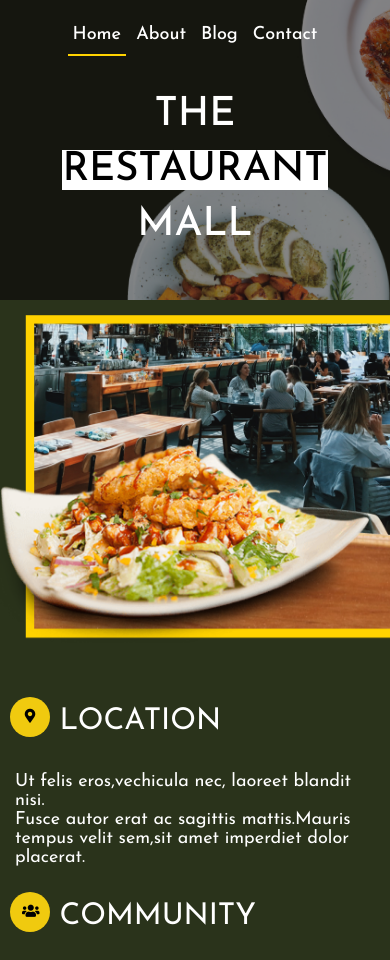
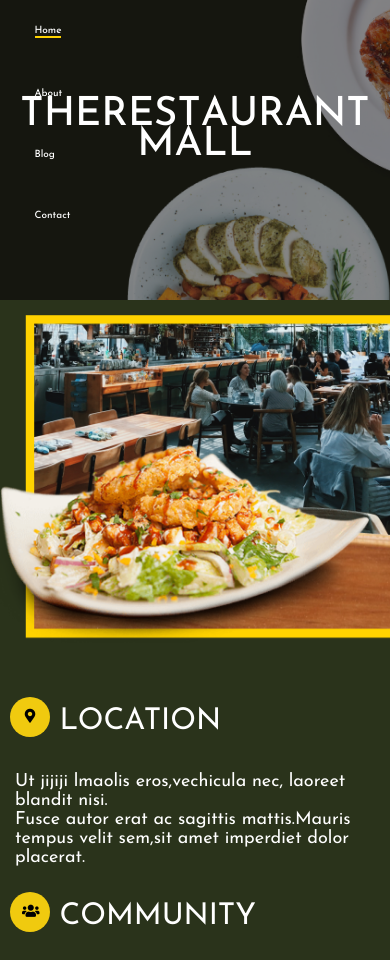
Before and after one commit to yadavan100/YadavanAravinthan-project1, a plain HTML site: page index.html in a window 390 px wide. Shown: the top 960 px of the page. Drawn offline with Linux system fonts and the light colour scheme.

Commit message:
new change

```diff
--- a/css/style.css
+++ b/css/style.css
@@ -15,6 +15,19 @@ h1{
 	font-weight: 500;
 	color: #fff;
 	text-transform: uppercase;
+}
+
+span{
+	opacity: 0;
+	transition: all 1s ease;
+	transform: translateY(50px);
+	display: inline-block;
+
+}
+
+span.fade{
+	opacity: 1;
+	transform: translateY(0px);
 }
 h2{
 	font-size: 45px;
@@ -556,6 +569,7 @@ a{
 }
 .contact-page .social-icon{
 	padding-top: 50px;
+	cursor: pointer;
 }
 
 .contact-page ul{
@@ -644,8 +658,12 @@ a{
 	color: #fff;
 }
 
+
+
+
+
 .contact-page .btn input[type=submit]{
-	background: #FDD80A;
+	background: #f9fd0d;
     width: 94%;
     text-align: center;
     text-decoration: none;
@@ -660,6 +678,27 @@ a{
     padding: 8px 0px;
     padding-top: 15px;
     margin-top: 20px;
+	overflow: hidden;
+}
+
+.btn::before{
+	position: absolute;
+	top: var(--y);
+	left:var(--x);
+	transition: width 0.5s, height 0.5s;
+
+}
+
+.contact-page .btn:hover input[type=submit] {
+
+
+
+	background:#110dfd ;
+
+}
+
+
+
 }
 .contact-page .contact-form input,textarea:focus{
 	outline: none !important;
@@ -704,28 +743,33 @@ a{
 }
 .navigation{
 	width:100%;
-	position: absolute;
+	position:absolute ;
+	right: 0px;
+	height: 92vh;
+
 
 }
 .navigation ul{
 	list-style-type: none;
 	padding: 0;
 	margin: 0;
-	text-align: center;
+	text-align: left;
 }
 .navigation ul li{
-	display: inline-block;
+	display: flex;
 
 }
 .navigation ul li a{
-	display: inline-block;
+	display: flex;
+	flex-direction: column;
 	text-decoration: none;
-	font-size: 18px;
+	font-size: 10px;
 	font-family: inherit;
 	font-weight: 500;
 	color: #fff;
-	padding: 10px 5px;
-	margin: 15px 0;
+
+
+
 }
 
 
--- a/index.html
+++ b/index.html
@@ -38,7 +38,7 @@
 			<div class="cover">
 				<div class="container">
 					<div class="caption">
-					<h1>The <br><span class="caption-bg">Restaurant</span><br>Mall</h1>
+					<h1 class="fancy"> The<br>Restaurant<br>Mall</h1>
 					</div>
 				</div>
 			</div>
@@ -55,7 +55,7 @@
 					<div class="col-6">
 						<div class="caption">
 							<h2><div class="heading-icon"><i class="fas fa-map-marker-alt"></i></div> location</h2>
-							<p>Ut felis eros,vechicula nec, laoreet blandit nisi.<br>Fusce autor erat ac sagittis mattis.Mauris tempus velit sem,sit amet imperdiet dolor placerat.</p>
+							<p>Ut jijiji lmaolis eros,vechicula nec, laoreet blandit nisi.<br>Fusce autor erat ac sagittis mattis.Mauris tempus velit sem,sit amet imperdiet dolor placerat.</p>
 						</div>
 					</div>
 					<div class="col-6">
@@ -202,5 +202,6 @@
 				</div>
 			</div>
 		</footer>
+		<script src="src/js/main.js"></script>
 	</body>
 </html>
--- /dev/null
+++ b/src/js/main.js
@@ -0,0 +1,33 @@
+alert('jello world');
+const text = document.querySelector(".fancy", );
+const strText = text.textContent;
+const splitText = strText.split("");
+text.textContent = "";
+
+for (let i = 0; i < splitText.length; i++) {
+    text.innerHTML += "<span>" + splitText[i] + "</span>";
+}
+
+
+
+
+
+let char = 0;
+let timer = setInterval(onTick, 50);
+
+function onTick(){
+    const span = text.querySelectorAll('span')[char];
+    span.classList.add('fade');
+    char++
+    if(char === splitText.length){
+        complete();
+        return;
+
+
+   }
+}
+
+function complete(){
+    clearInterval(timer);
+    timer = null
+}
```
